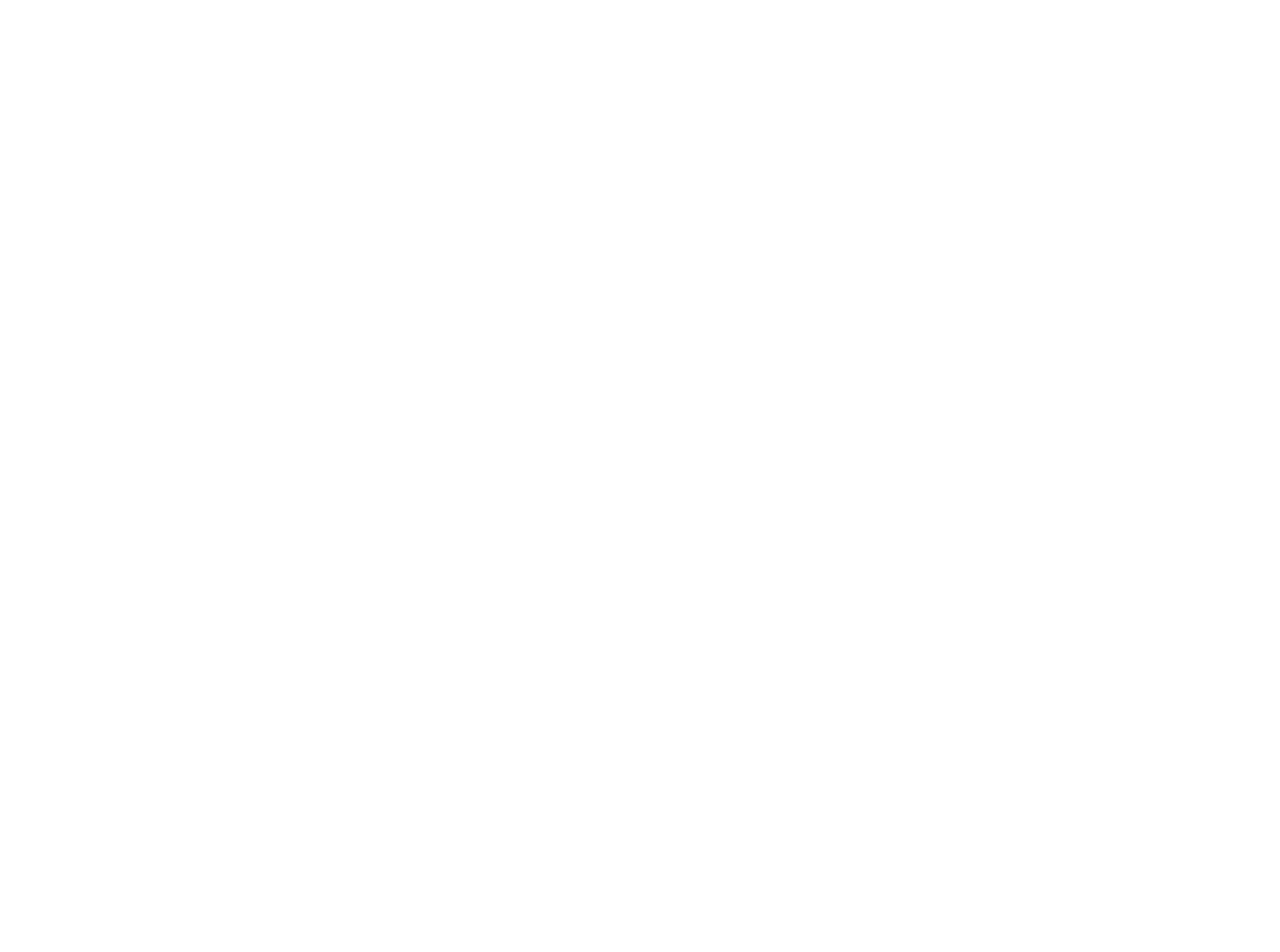
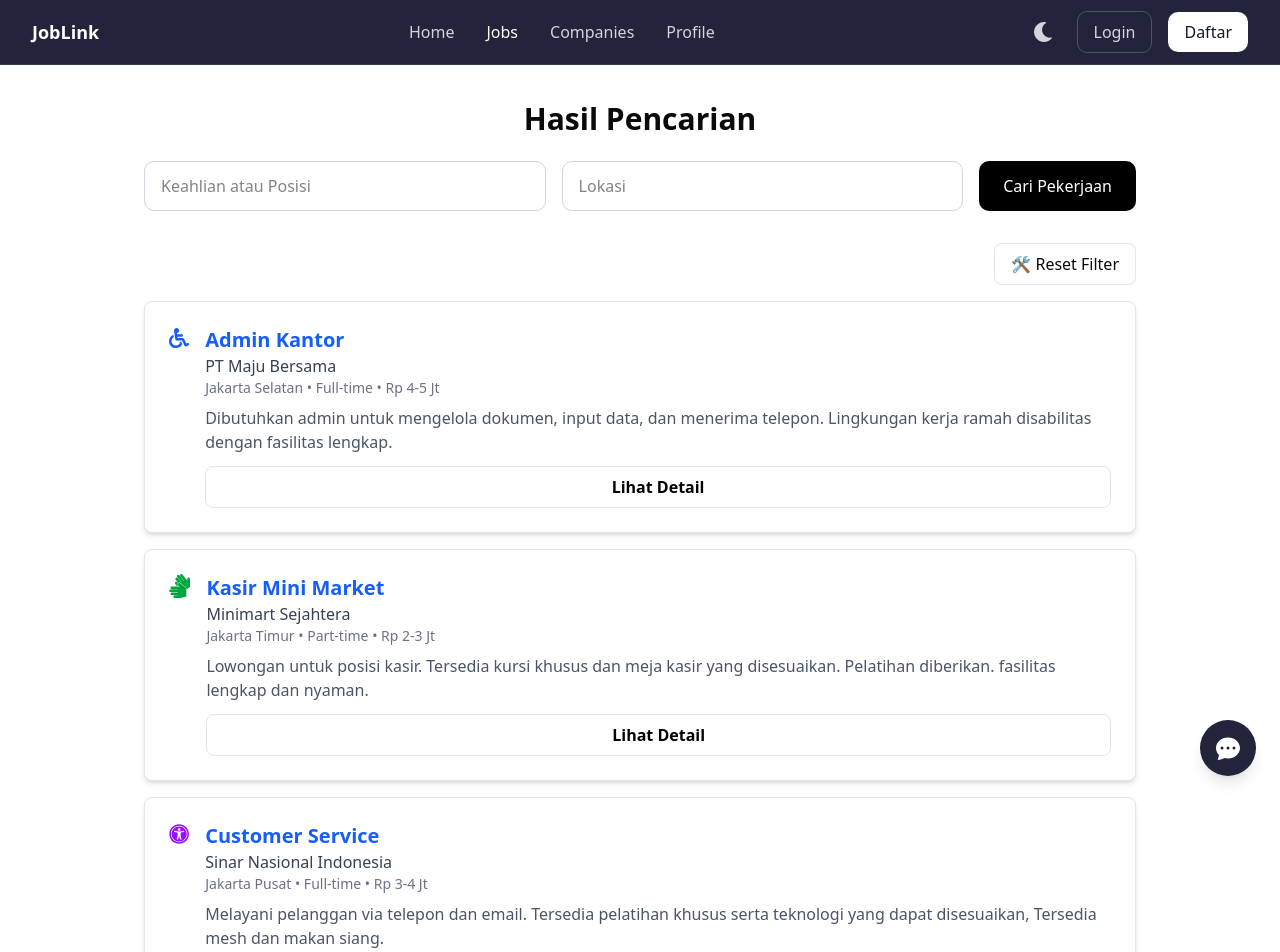
Before and after one commit to naufalyuu1234/Joblink_projek, a React (Vite) app: page /jobs in a window 1280 px wide. Before the commit this address had no page. Shown: the top 952 px of the page. Before the commit the page ends 800 px from the top, so only its background shows below. Built offline with nearby package versions, Linux system fonts and the light colour scheme.

Commit message:
ini search-pages

```diff
--- a/src/App.tsx
+++ b/src/App.tsx
@@ -4,6 +4,7 @@ import HomePage from './page/user/home'
 import LoginPage from './page/auth/login'
 import RegisterPage from './page/auth/register'
 import AssistantPage from './page/user/assistant'
+import SearchPages from './page/user/search-pages'
 
 export default function App() {
   return (
@@ -14,6 +15,7 @@ export default function App() {
           <Route path='/login' element={<LoginPage/>}/>
           <Route path='/register' element={<RegisterPage/>}/>
           <Route path='/assistant' element={<AssistantPage/>}/>
+          <Route path='/jobs' element={<SearchPages/>}/>
         </Routes>
       </BrowserRouter>
     </ThemeProvider>
--- /dev/null
+++ b/src/page/user/search-pages/index.tsx
@@ -0,0 +1,97 @@
+import { FaWheelchair, FaSignLanguage, FaUniversalAccess } from 'react-icons/fa';
+import MainLayout from '@/components/layouts/MainLayout';
+
+export default function SearchPages() {
+  const jobList = [
+    {
+      id: 1,
+      title: 'Admin Kantor',
+      company: 'PT Maju Bersama',
+      location: 'Jakarta Selatan',
+      type: 'Full-time',
+      salary: 'Rp 4-5 Jt',
+      description:
+        'Dibutuhkan admin untuk mengelola dokumen, input data, dan menerima telepon. Lingkungan kerja ramah disabilitas dengan fasilitas lengkap.',
+      icon: <FaWheelchair className="text-blue-600 text-2xl" />,
+    },
+    {
+      id: 2,
+      title: 'Kasir Mini Market',
+      company: 'Minimart Sejahtera',
+      location: 'Jakarta Timur',
+      type: 'Part-time',
+      salary: 'Rp 2-3 Jt',
+      description:
+        'Lowongan untuk posisi kasir. Tersedia kursi khusus dan meja kasir yang disesuaikan. Pelatihan diberikan. fasilitas lengkap dan nyaman.',
+      icon: <FaSignLanguage className="text-green-600 text-2xl" />,
+    },
+    {
+      id: 3,
+      title: 'Customer Service',
+      company: 'Sinar Nasional Indonesia',
+      location: 'Jakarta Pusat',
+      type: 'Full-time',
+      salary: 'Rp 3-4 Jt',
+      description:
+        'Melayani pelanggan via telepon dan email. Tersedia pelatihan khusus serta teknologi yang dapat disesuaikan, Tersedia mesh dan makan siang.',
+      icon: <FaUniversalAccess className="text-purple-600 text-2xl" />,
+    },
+    {
+      id: 4,
+      title: 'Petugas Kebersihan',
+      company: 'Mall Central Jakarta',
+      location: 'Jakarta Pusat',
+      type: 'Full-time',
+      salary: 'Rp 2,5-3,5 Jt',
+      description:
+        'Membersihkan area mall dan fasilitas umum. Peralatan modern dan ringan, ideal untuk disabilitas, kami memfasilitasi kursi roda untuk pengelaman kerja yang lebih baik lagi.',
+      icon: <FaWheelchair className="text-red-600 text-2xl" />,
+    },
+  ];
+
+  return (
+    <MainLayout>
+      <div className="max-w-5xl mx-auto p-4">
+        <h1 className="text-3xl font-bold mb-6 text-center">Hasil Pencarian</h1>
+        <div className="flex flex-col md:flex-row gap-4 mb-8">
+            <input
+              type="text"
+              placeholder="Keahlian atau Posisi"
+              className="flex-1 px-4 py-3 border border-gray-300 dark:border-gray-600 rounded-lg focus:outline-none focus:ring-1 focus:ring-gray-400 dark:bg-gray-800 dark:text-white"
+            />
+            <input
+              type="text"
+              placeholder="Lokasi"
+              className="flex-1 px-4 py-3 border border-gray-300 dark:border-gray-600 rounded-lg focus:outline-none focus:ring-1 focus:ring-gray-400 dark:bg-gray-800 dark:text-white"
+            />
+            <button className="px-6 py-3 bg-black dark:bg-gray-700 text-white rounded-lg hover:bg-gray-800 dark:hover:bg-gray-600 transition-colors">
+              Cari Pekerjaan
+            </button>
+          </div>
+        <div className="flex justify-end mb-4">
+          <button className="border px-4 py-2 rounded-md hover:bg-gray-100 transition-all">🛠 Reset Filter</button>
+        </div>
+        {/* Daftar Pekerjaan */}
+        <div className="space-y-4">
+          {jobList.map((job) => (
+            <div key={job.id} className="border p-6 rounded-md shadow-md flex items-start gap-4 bg-white hover:shadow-lg transition-all">
+              {job.icon}
+              <div>
+                <h2 className="text-xl font-semibold text-blue-600">{job.title}</h2>
+                <p className="text-gray-700 font-medium">{job.company}</p>
+                <p className="text-sm text-gray-500">{job.location} • {job.type} • {job.salary}</p>
+                <p className="mt-2 text-gray-600">{job.description}</p>
+                <button className="mt-3 px-4 py-2 border rounded-md w-full hover:bg-gray-200 transition-all text-black font-bold">
+                  Lihat Detail
+                </button>
+              </div>
+            </div>
+          ))}
+        </div>
+        <footer className="mt-10 text-center text-gray-500 text-sm">
+          © 2024 JobLink. Hak Cipta Dilindungi.
+        </footer>
+      </div>
+    </MainLayout>
+  );
+}
```
